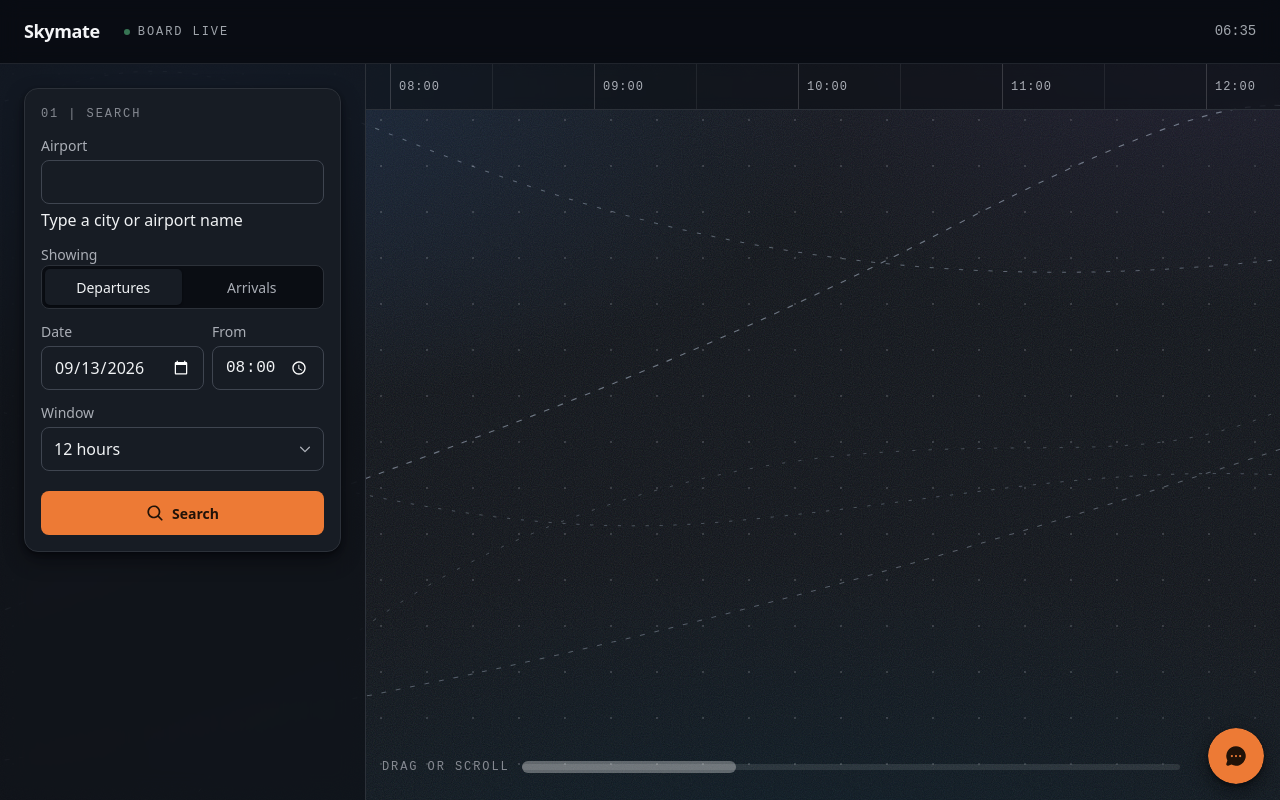
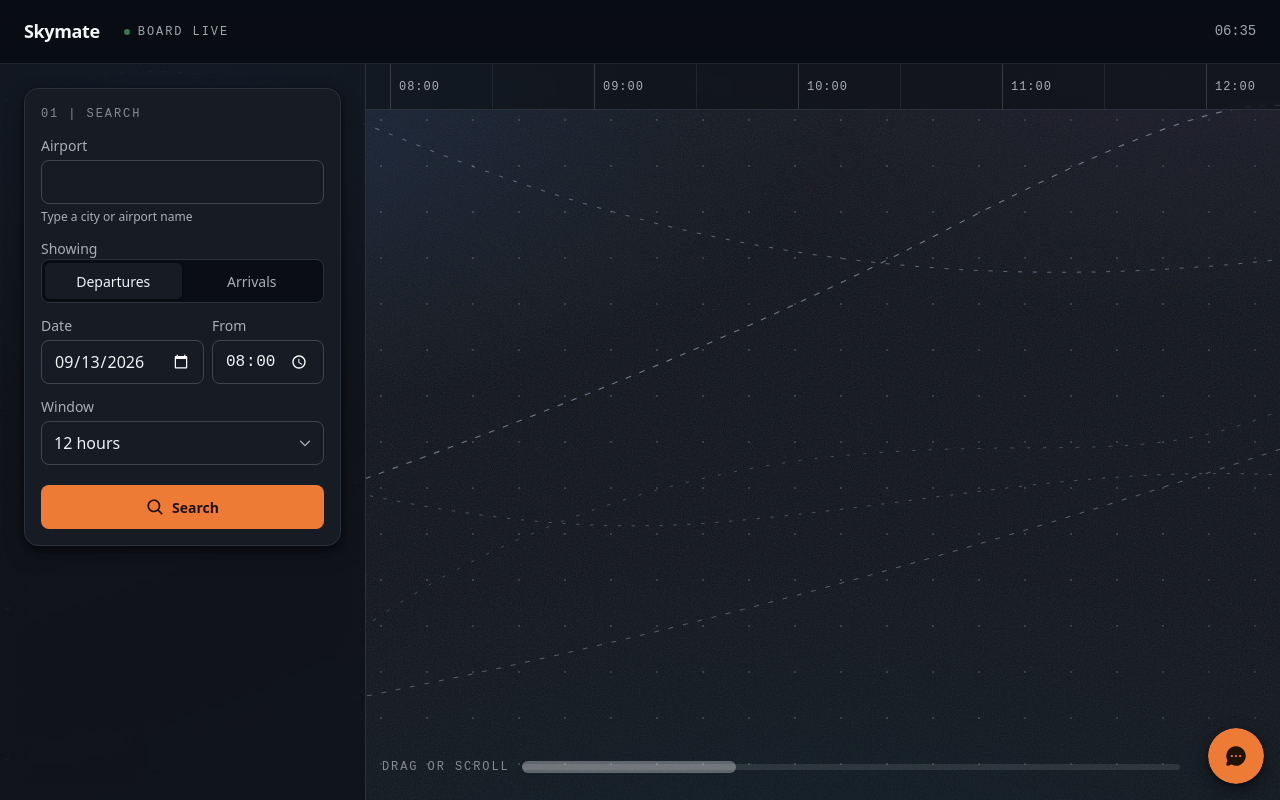
Before and after one commit to xtekkis/skymate, a React (Vite) app in the folder client/: page / in a window 1280 px wide. Built offline with nearby package versions, Linux system fonts and the light colour scheme.

Commit message:
style the line under the airport field

```diff
--- a/client/src/components/AirportInput.css
+++ b/client/src/components/AirportInput.css
@@ -77,8 +77,12 @@
   white-space: nowrap;
 }
 
-/* The friendly name for what was picked, where the format hint used to sit. */
-.airport__chosen {
+/*
+ * The line under the field: the full name of the airport that was picked, or
+ * a hint before anything has been. One element for both, so the field does not
+ * jump when a choice is made.
+ */
+.airport__note {
   max-width: none;
   font-size: var(--text-xs);
   color: var(--text-muted);
```
